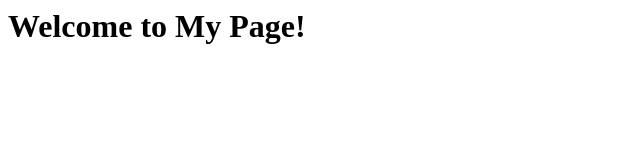
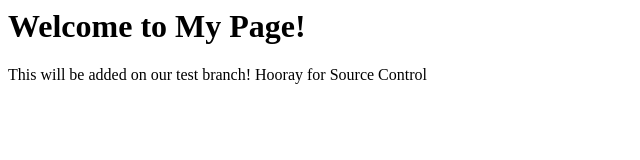
Before and after one commit to SavageCoding/git-project, a plain HTML site: page index.html in a window 1280 px wide. Shown: the whole page, without its empty margins (0-640 px from the left). Drawn offline with Linux system fonts and the light colour scheme.

Commit message:
Added code to Test Branch

```diff
--- a/index.html
+++ b/index.html
@@ -4,5 +4,6 @@
     </head>
     <body>
         <h1>Welcome to My Page!</h1>
+        <p>This will be added on our test branch! Hooray for Source Control</p>
     </body>
 </html>
```
